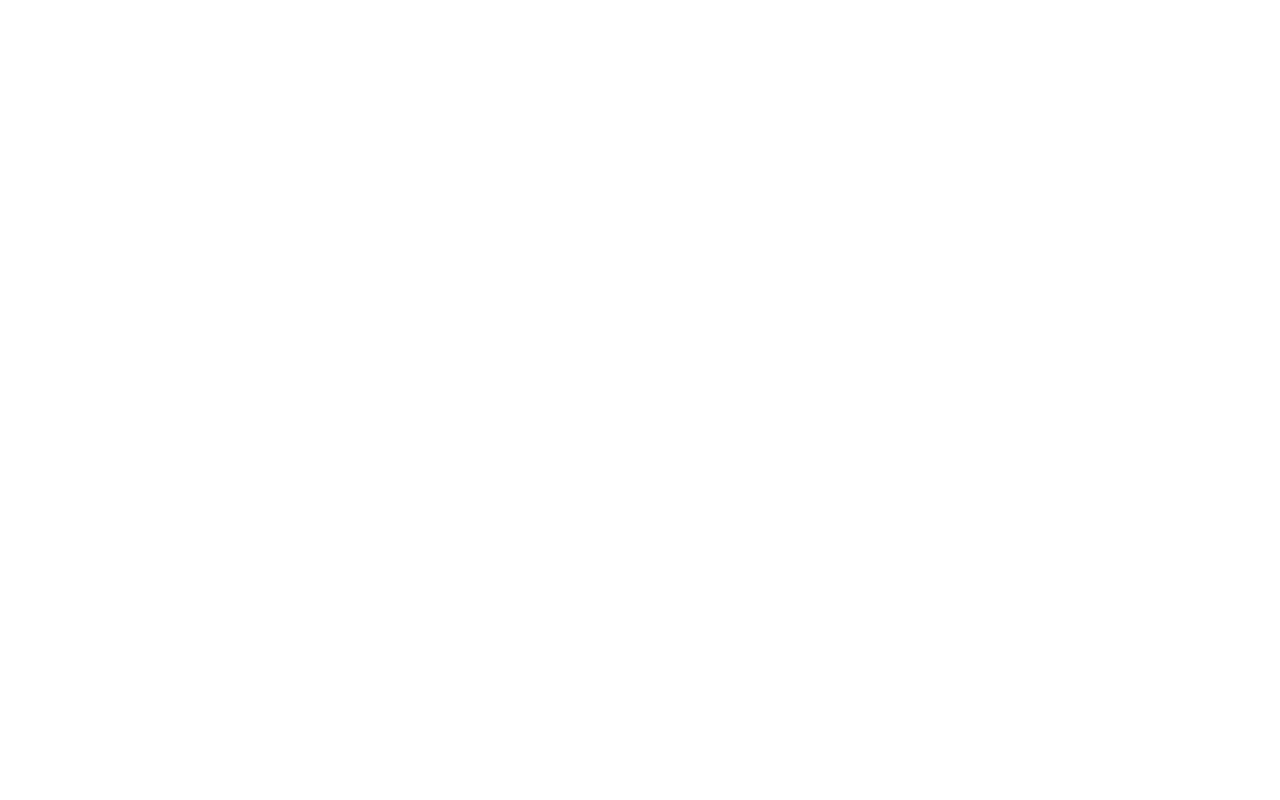
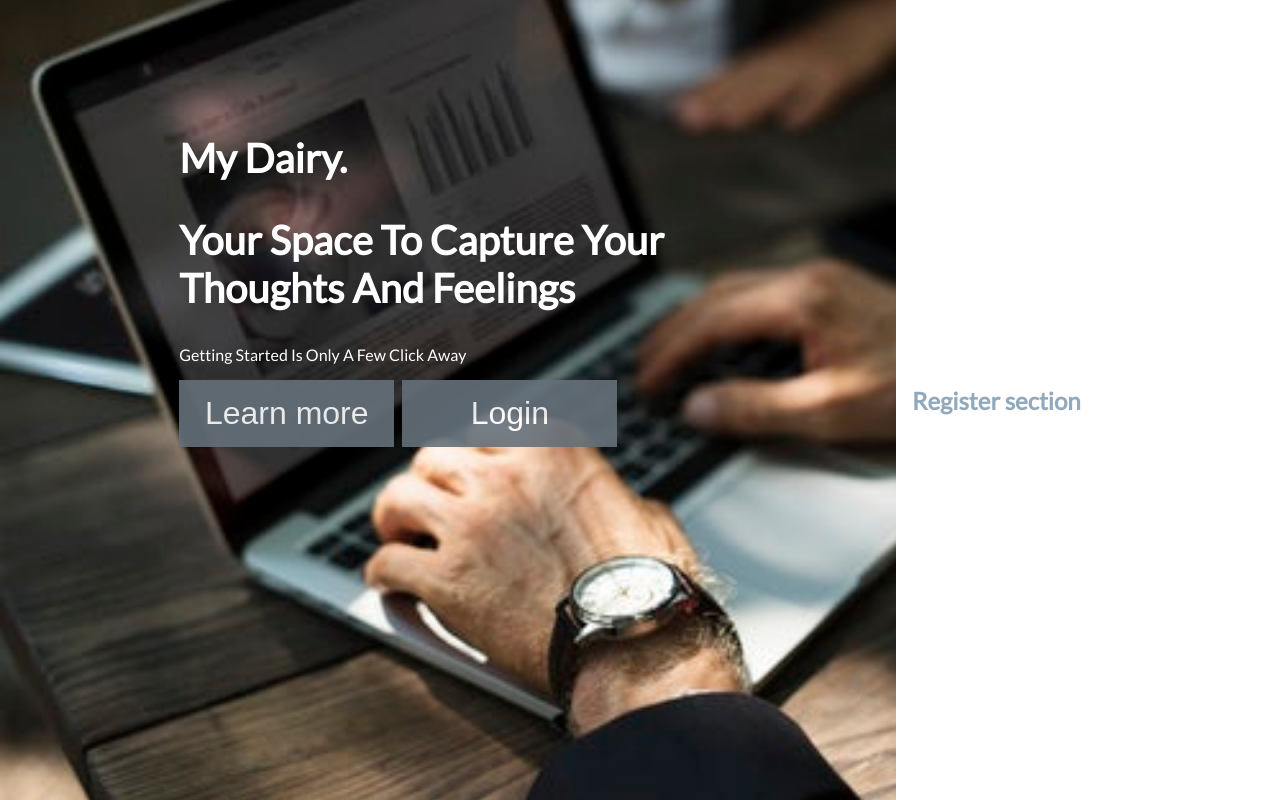
Before and after one commit to sulenchy/MyDiary, a plain HTML site: page ui/index.html in a window 1280 px wide. Drawn offline with Linux system fonts and the light colour scheme; a web font is replaced by a local one.

Commit message:
(ft-landing-page): finish landing page [#158930603]

```diff
--- a/ui/index.html
+++ b/ui/index.html
@@ -8,10 +8,27 @@
     <!-- Add icon library -->
     <link rel="stylesheet" href="https://cdnjs.cloudflare.com/ajax/libs/font-awesome/4.7.0/css/font-awesome.min.css">
     <link href="https://fonts.googleapis.com/css?family=Coda+Caption:800" rel="stylesheet">
+    <link href="https://fonts.googleapis.com/css?family=Lato|Roboto" rel="stylesheet">
     <link href="main.css" rel="stylesheet" type="text/css" />
 </head>
 
 <body>
+    <div class="main">
+        <section id="left" class="register container">
+            <h2>Register section</h2>
+        </section>
+        <section id="right" class="about bg">
+            <div class="story-section">
+                <h1>My Dairy.</h1>
+                <h1>Your space to capture your thoughts and feelings</h1>
+                <p>Getting started is only a few click away</p>
+                <div class="">
+                    <button class="btn responsive-btn">Learn more</button>
+                    <button class="btn responsive-btn" onclick="document.getElementById('modalBox').style.display='block'">Login</button>
+                </div>
+            </div>
+        </section>
+    </div>
 
     <script src="main.js"></script>
 
--- a/ui/main.css
+++ b/ui/main.css
@@ -1,3 +1,157 @@
-body, html{
+body, html {
+    height: 100%;
+    padding: 0;
+    margin: 0;
+    color:#91a9bc;
+    font-family: "Lato", sans-serif;
+    background-color: #fff;
+}
 
+.register{
+  width:100%;
 }
+
+.about{
+  width:100%;
+}
+img{
+  width:100%;
+  max-width: 100%;
+}
+
+
+/** Styling tap target tags **/
+
+nav a, button{
+  min-width: 48px;
+  min-height: 48px;
+}
+
+
+/** Form styling **/
+* {box-sizing: border-box;}
+
+.input-container {
+    display: -ms-flexbox; /* IE10 */
+    display: flex;
+    width: 100%;
+    margin-bottom: 15px;
+}
+
+.icon {
+    padding: 10px;
+    background: #65717b;
+    color: white;
+    min-width: 50px;
+    text-align: center;
+}
+
+.input-field {
+    width: 100%;
+    padding: 10px;
+    outline: none;
+}
+
+.input-field:focus {
+    border: 2px solid #65717b;
+}
+
+/* Set a style for the submit button */
+.btn {
+    background-color: #65717b;
+    color: white;
+    padding: 15px 20px;
+    border: none;
+    cursor: pointer;
+    width: 100%;
+    opacity: 0.9;
+    margin-bottom: 5px;
+    font-size:2rem;
+}
+
+.btn:hover {
+    opacity: 1;
+}
+
+
+
+.bg {
+    /* The image used */
+    background: url("./img/bg.jpg") no-repeat center center fixed;
+    -webkit-background-size: cover;
+    -moz-background-size: cover;
+    -o-background-size: cover;
+    background-size: cover;
+    height: 100%;
+    overflow: hidden;
+}
+
+.story-section{
+  width:60%;
+  margin:auto;
+  /*margin-top:10rem;*/
+  color:#fff;
+  text-transform: capitalize;
+}
+
+.story-section h1{
+  font-family: "Lato", sans-serif;
+  font-size: 2.5rem;
+}
+
+
+.story-section p{
+  color:#1d2932;
+}
+
+
+.container{
+  width:80%;
+  margin:auto;
+  padding: 16px;
+}
+
+.text-center{
+  text-align: center;
+}
+
+.text-left{
+  text-align: left;
+}
+
+.text-right{
+  text-align: right;
+}
+
+
+
+@media screen and (min-width: 600px) {
+  .main{
+    display:flex;
+    flex-wrap: wrap;height:100%;
+  }
+  .register{
+    flex:30%;
+    order:2;
+    margin:auto;
+  }
+
+  .about {
+    flex:70%;
+    order:1;
+
+  }
+  .story-section{
+    margin-top:15%;
+    color:#fff;
+  }
+
+  .story-section p{
+    color:#fff;
+  }
+
+  .btn.responsive-btn{
+    width:40%;
+    margin-right:5px;
+  }
+}
```
Also changed, not shown: ui/img/bg.jpg (added).
